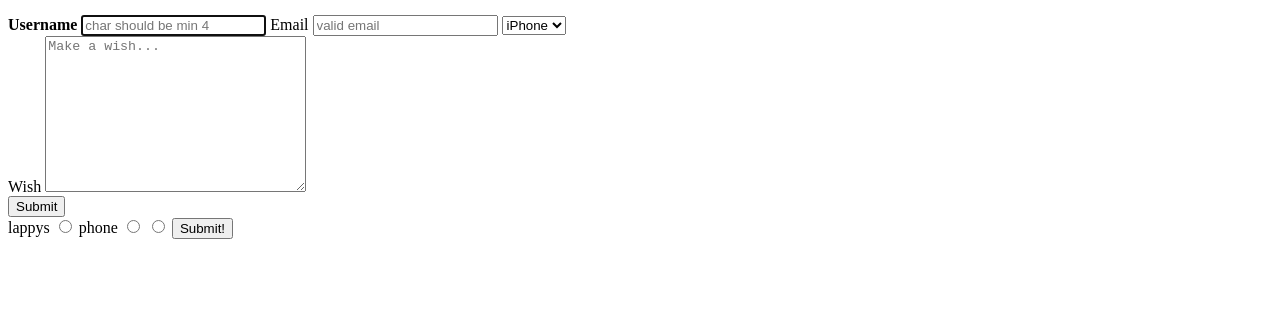
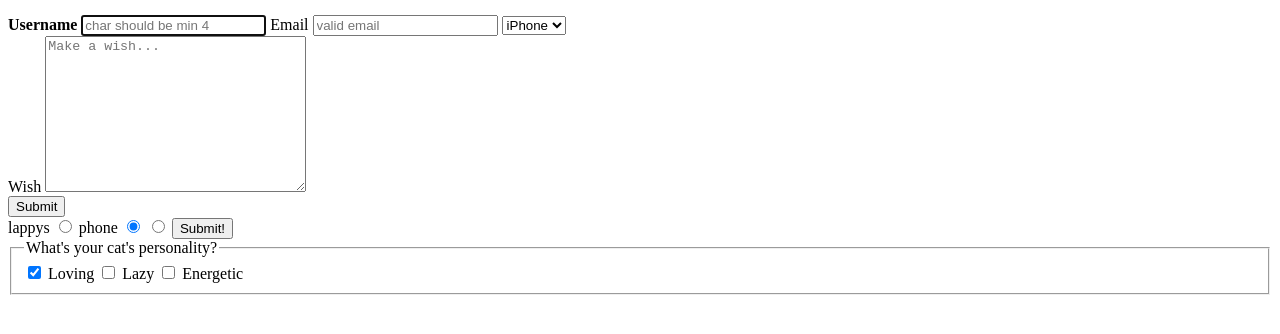
Before and after one commit to Mobey-eth/HTML-Diary, a plain HTML site: page checkpoints/formstut.html in a window 1280 px wide. Shown: the part 296-630 px from the top of the page. Drawn offline with Linux system fonts and the light colour scheme.

Commit message:
added checkpoints and cheatsheet

```diff
--- a/checkpoints/formstut.html
+++ b/checkpoints/formstut.html
@@ -35,6 +35,7 @@
                 <label for="user">
                     <strong>Username</strong>
                 </label>
+                <!-- we can also have a type of checkbox apparently -->
                 <input name="user" type="text" id="user" minlength="4" maxlength="15" autofocus
                     placeholder="char should be min 4" required>
                 <label for="email"> Email</label>
@@ -63,11 +64,24 @@
                 <label for="radio"> lappys</label>
                 <input type="radio" id="radio" name="Products" value="macbook">
                 <label for="phones"> phone</label>
-                <input type="radio" id="phones" name="Products" value="iPhone 14">
+                <input type="radio" id="phones" name="Products" value="iPhone 14" checked>
                 <input type="radio" name="Products" value="iPhone 13">
                 <button type="submit">Submit!</button>
             </form>
         </div>
+        <div class="check-boxes">
+            <form action="">
+                <fieldset>
+                    <legend>What's your cat's personality?</legend>
+                    <input id="loving" type="checkbox" name="personality" value="loving" checked> <label
+                        for="loving">Loving</label>
+                    <input id="lazy" type="checkbox" name="personality" value="lazy"> <label for="lazy">Lazy</label>
+                    <input id="energetic" type="checkbox" name="personality" value="energetic"> <label for="energetic">
+                        Energetic</label>
+                </fieldset>
+            </form>
+
+        </div>
     </body>
 
 </html>
```
Also changed, not shown: 1 other file.
